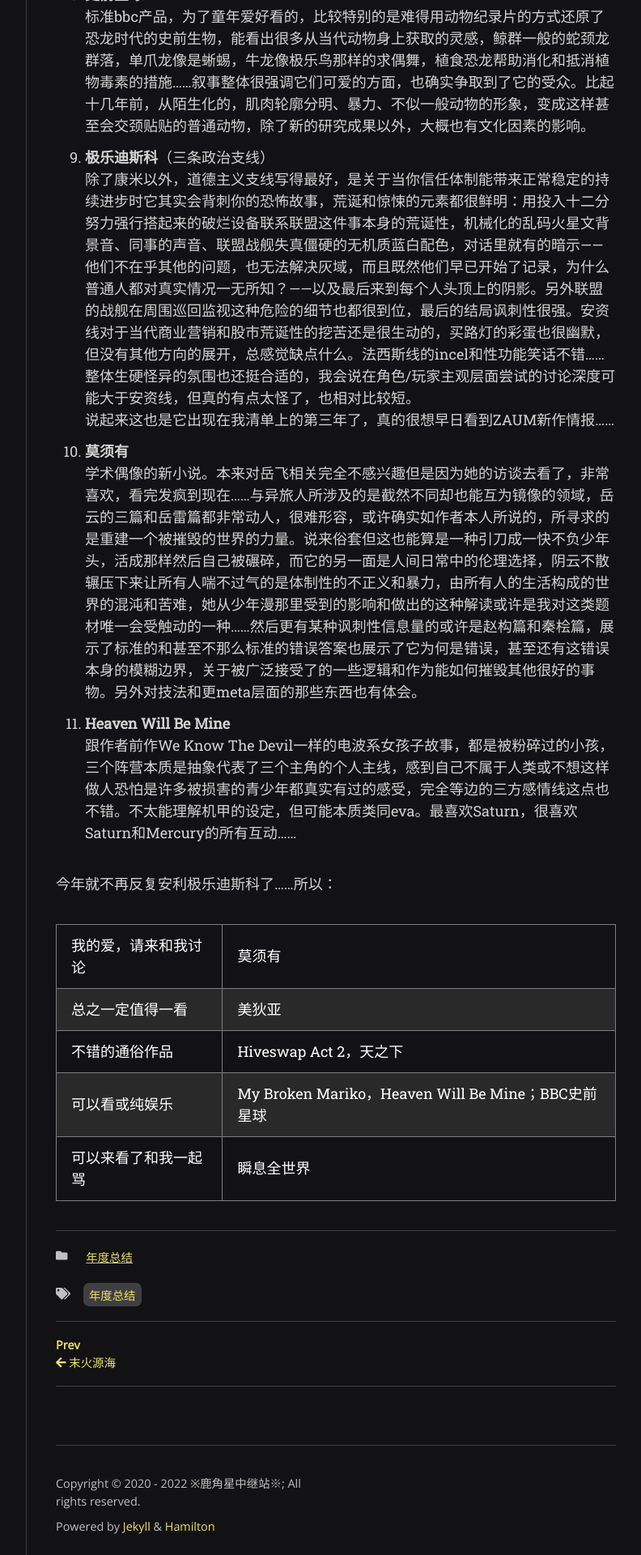
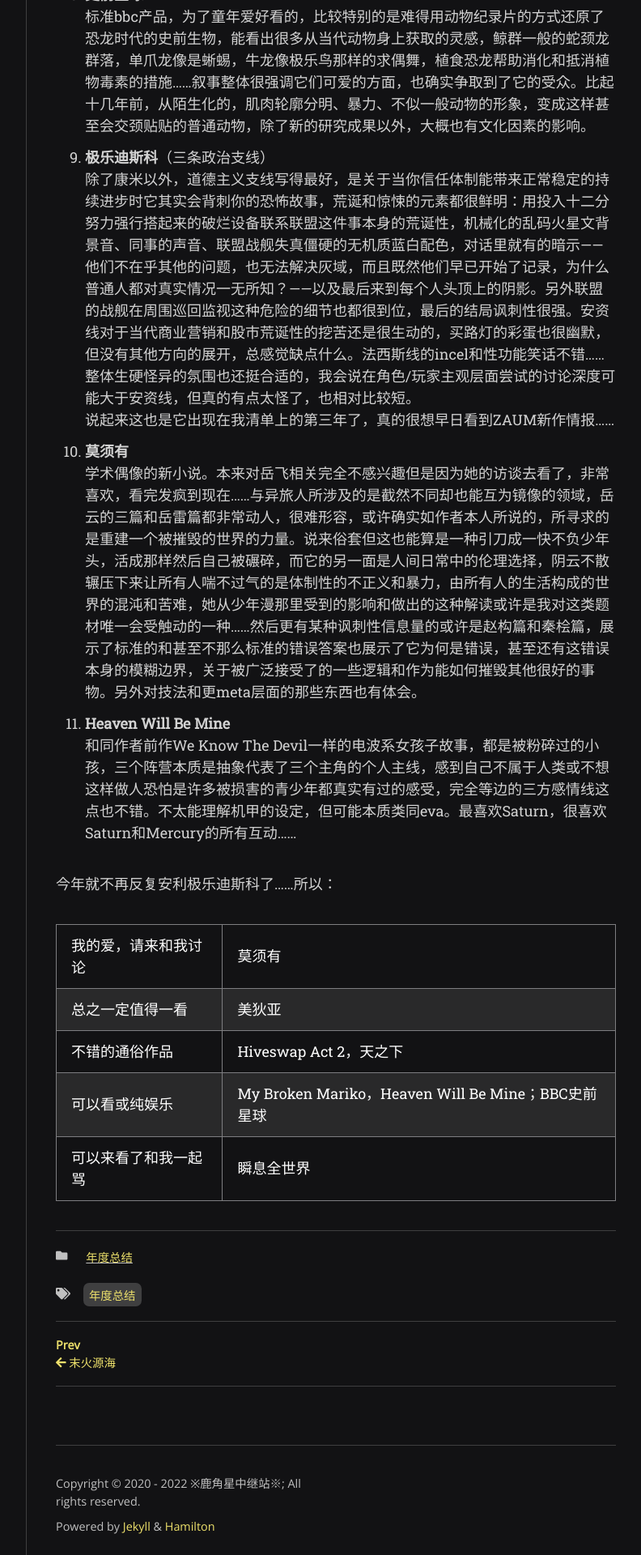
Before and after one commit to scatterdclouds/scatterdclouds.github.io, a Jekyll site: the page built from _posts/2022-06-23-2022firsthalf.md, in a window 1280 px wide. Shown: the part 1753-3673 px from the top of the page at 81% size, without its empty margins (357-1149 px from the left). Built offline with Jekyll 4.4.1, drawn with Linux system fonts in a browser that asks for light colours; nearby versions of some CDN libraries; some web fonts are replaced; comment, search, counter and statistics services are not loaded.

Commit message:
Update 2022-06-23-2022firsthalf.md

```diff
--- a/_posts/2022-06-23-2022firsthalf.md
+++ b/_posts/2022-06-23-2022firsthalf.md
@@ -30,7 +30,7 @@ comments: true
 
 10. **莫须有** <br/> 学术偶像的新小说。本来对岳飞相关完全不感兴趣但是因为她的访谈去看了，非常喜欢，看完发疯到现在……与异旅人所涉及的是截然不同却也能互为镜像的领域，岳云的三篇和岳雷篇都非常动人，很难形容，或许确实如作者本人所说的，所寻求的是重建一个被摧毁的世界的力量。说来俗套但这也能算是一种引刀成一快不负少年头，活成那样然后自己被碾碎，而它的另一面是人间日常中的伦理选择，阴云不散辗压下来让所有人喘不过气的是体制性的不正义和暴力，由所有人的生活构成的世界的混沌和苦难，她从少年漫那里受到的影响和做出的这种解读或许是我对这类题材唯一会受触动的一种……然后更有某种讽刺性信息量的或许是赵构篇和秦桧篇，展示了标准的和甚至不那么标准的错误答案也展示了它为何是错误，甚至还有这错误本身的模糊边界，关于被广泛接受了的一些逻辑和作为能如何摧毁其他很好的事物。另外对技法和更meta层面的那些东西也有体会。
 
-11. **Heaven Will Be Mine** <br/> 跟作者前作We Know The Devil一样的电波系女孩子故事，都是被粉碎过的小孩，三个阵营本质是抽象代表了三个主角的个人主线，感到自己不属于人类或不想这样做人恐怕是许多被损害的青少年都真实有过的感受，完全等边的三方感情线这点也不错。不太能理解机甲的设定，但可能本质类同eva。最喜欢Saturn，很喜欢Saturn和Mercury的所有互动……
+11. **Heaven Will Be Mine** <br/> 和同作者前作We Know The Devil一样的电波系女孩子故事，都是被粉碎过的小孩，三个阵营本质是抽象代表了三个主角的个人主线，感到自己不属于人类或不想这样做人恐怕是许多被损害的青少年都真实有过的感受，完全等边的三方感情线这点也不错。不太能理解机甲的设定，但可能本质类同eva。最喜欢Saturn，很喜欢Saturn和Mercury的所有互动……
 
 今年就不再反复安利极乐迪斯科了……所以：
 
```
